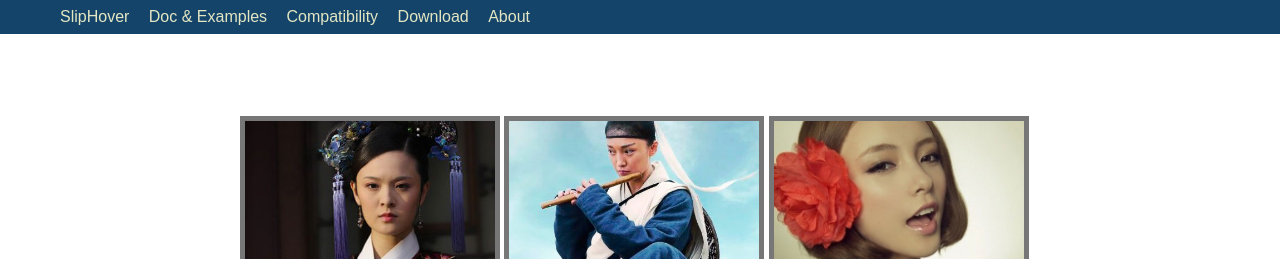
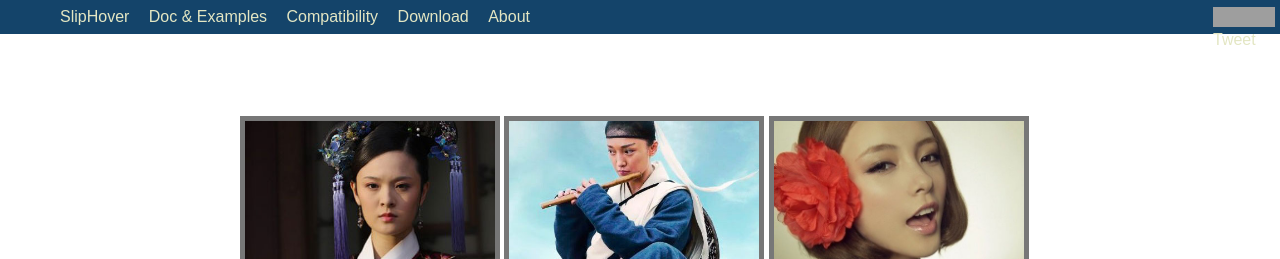
Before and after one commit to wayou/SlipHover, a plain HTML site: page index.html in a window 1280 px wide. Shown: the top 259 px of the page. Drawn offline with Linux system fonts and the light colour scheme; grey boxes are pictures that could not be loaded.

Commit message:
add share button

```diff
--- a/index.html
+++ b/index.html
@@ -29,6 +29,22 @@
                 </li>
                 <li>
                     <a href="#about" title="about">About</a>
+                </li>
+                <li>
+                    <div id="sliphover_share">
+                    <iframe src="http://ghbtns.com/github-btn.html?user=Wayou&repo=SlipHover&type=watch"
+  allowtransparency="true" frameborder="0" scrolling="0" width="62" height="20"></iframe>
+                        <div class="g-plus" data-action="share" data-annotation="bubble"></div>
+                        <script type="text/javascript">
+                          (function() {
+                            var po = document.createElement('script'); po.type = 'text/javascript'; po.async = true;
+                            po.src = 'https://apis.google.com/js/platform.js';
+                            var s = document.getElementsByTagName('script')[0]; s.parentNode.insertBefore(po, s);
+                          })();
+                        </script>
+                        <a href="https://twitter.com/share" class="twitter-share-button" data-via="liuwayong">Tweet</a>
+                        <script>!function(d,s,id){var js,fjs=d.getElementsByTagName(s)[0],p=/^http:/.test(d.location)?'http':'https';if(!d.getElementById(id)){js=d.createElement(s);js.id=id;js.src=p+'://platform.twitter.com/widgets.js';fjs.parentNode.insertBefore(js,fjs);}}(document, 'script', 'twitter-wjs');</script>
+                    </div>
                 </li>
             </ul>
         </nav>
--- a/style/main.css
+++ b/style/main.css
@@ -23,6 +23,11 @@ div.wrapper{
     height: 150px;
     border: 1px solid #09c;
     box-shadow: 0 0 2px rgba(0, 200, 204, 0.7);
+}
+div#sliphover_share{
+	position: absolute;
+	right: 5px;
+	top:7px;
 }
 nav	{
 	position: fixed;
```
